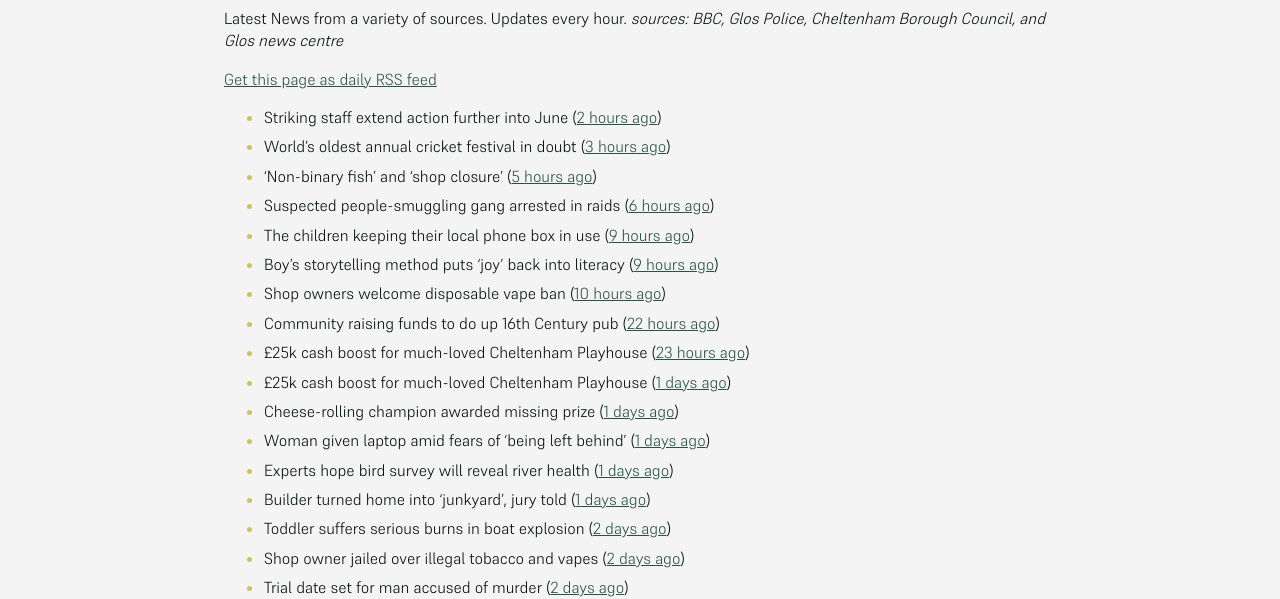
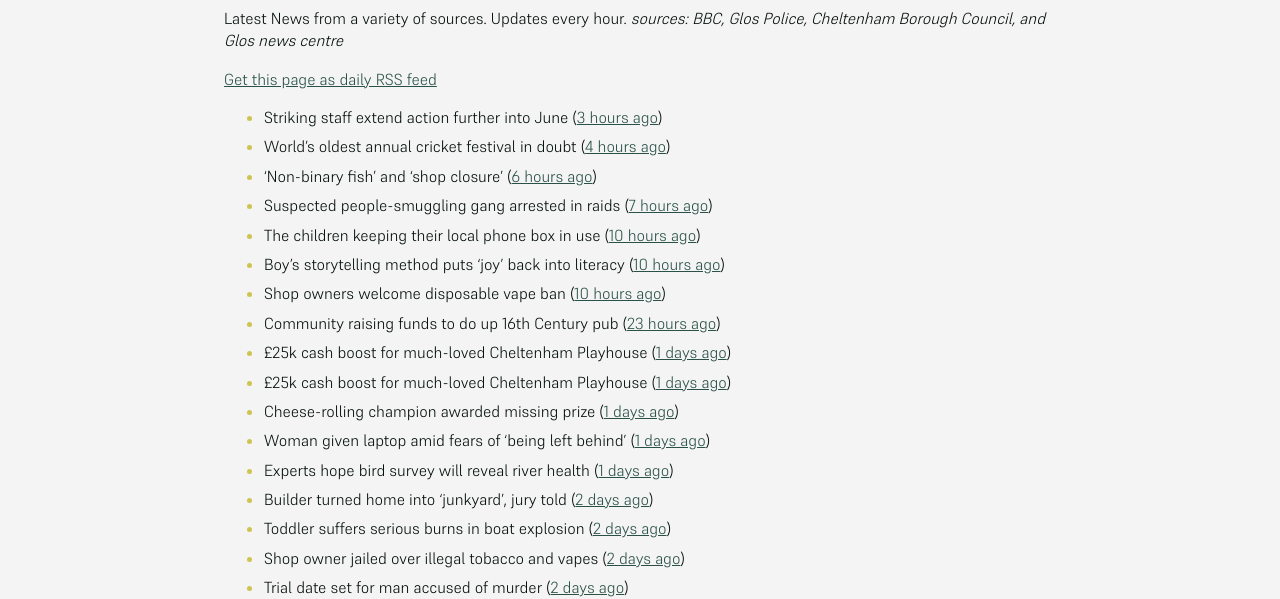
Before and after one commit to mat-0/cheltenham-open-data, a Jekyll site: the page built from _pages/news.md, in a window 1280 px wide and 1400 px high. Shown: the part 266-865 px from the top of the window. Built offline with Jekyll 4.4.1, drawn with Linux system fonts in a browser that asks for light colours; some of the changed text lies outside the part shown.

Commit message:
Updated 2025-06-04 16:01:16

```diff
--- a/_pages/news.md
+++ b/_pages/news.md
@@ -12,20 +12,20 @@ _sources: BBC, Glos Police, Cheltenham Borough Council, and Glos news centre_
 [Get this page as daily RSS feed](/daily.rss)
 
 <!-- news_marker starts -->
-- Striking staff extend action further into June ([2 hours ago](https://www.bbc.com/news/articles/cz9y0dnl0k3o))
-- World's oldest annual cricket festival in doubt ([3 hours ago](https://www.bbc.com/news/articles/cvgvlx1ve79o))
-- 'Non-binary fish' and 'shop closure' ([5 hours ago](https://www.bbc.com/news/articles/c787lp1npgjo))
-- Suspected people-smuggling gang arrested in raids ([6 hours ago](https://www.bbc.com/news/articles/cx2j67x49pwo))
-- The children keeping their local phone box in use ([9 hours ago](https://www.bbc.com/news/articles/c1dekpd164no))
-- Boy's storytelling method puts 'joy' back into literacy ([9 hours ago](https://www.bbc.com/news/articles/c6268ykxkdno))
+- Striking staff extend action further into June ([3 hours ago](https://www.bbc.com/news/articles/cz9y0dnl0k3o))
+- World's oldest annual cricket festival in doubt ([4 hours ago](https://www.bbc.com/news/articles/cvgvlx1ve79o))
+- 'Non-binary fish' and 'shop closure' ([6 hours ago](https://www.bbc.com/news/articles/c787lp1npgjo))
+- Suspected people-smuggling gang arrested in raids ([7 hours ago](https://www.bbc.com/news/articles/cx2j67x49pwo))
+- The children keeping their local phone box in use ([10 hours ago](https://www.bbc.com/news/articles/c1dekpd164no))
+- Boy's storytelling method puts 'joy' back into literacy ([10 hours ago](https://www.bbc.com/news/articles/c6268ykxkdno))
 - Shop owners welcome disposable vape ban ([10 hours ago](https://www.bbc.com/news/articles/cgle5pgy4lgo))
-- Community raising funds to do up 16th Century pub ([22 hours ago](https://www.bbc.com/news/articles/c1kvgy4p4nwo))
-- £25k cash boost for much-loved Cheltenham Playhouse ([23 hours ago](https://gloucesternewscentre.co.uk/25k-cash-boost-for-much-loved-cheltenham-playhouse/))
+- Community raising funds to do up 16th Century pub ([23 hours ago](https://www.bbc.com/news/articles/c1kvgy4p4nwo))
+- £25k cash boost for much-loved Cheltenham Playhouse ([1 days ago](https://gloucesternewscentre.co.uk/25k-cash-boost-for-much-loved-cheltenham-playhouse/))
 - £25k cash boost for much-loved Cheltenham Playhouse ([1 days ago](https://www.cheltenham.gov.uk/news/article/3017/25k_cash_boost_for_much-loved_cheltenham_playhouse))
 - Cheese-rolling champion awarded missing prize ([1 days ago](https://www.bbc.com/news/articles/clyzjzkz2v1o))
 - Woman given laptop amid fears of 'being left behind' ([1 days ago](https://www.bbc.com/news/articles/cy8nvm5v5ymo))
 - Experts hope bird survey will reveal river health ([1 days ago](https://www.bbc.com/news/articles/c9wgv0dy485o))
-- Builder turned home into 'junkyard', jury told ([1 days ago](https://www.bbc.com/news/articles/c7v7jqygvlpo))
+- Builder turned home into 'junkyard', jury told ([2 days ago](https://www.bbc.com/news/articles/c7v7jqygvlpo))
 - Toddler suffers serious burns in boat explosion ([2 days ago](https://www.bbc.com/news/articles/c1j5k49zg9yo))
 - Shop owner jailed over illegal tobacco and vapes ([2 days ago](https://www.bbc.com/news/articles/c071jlz50peo))
 - Trial date set for man accused of murder ([2 days ago](https://www.bbc.com/news/articles/cy75j4rr1x1o))
```
Also changed, not shown: other parts of _pages/news.md (+7 -7 lines), _data/flood.json (+4 -4 lines), _pages/fix-my-street.md (+1 -1 lines), index.md (+5 -5 lines).
